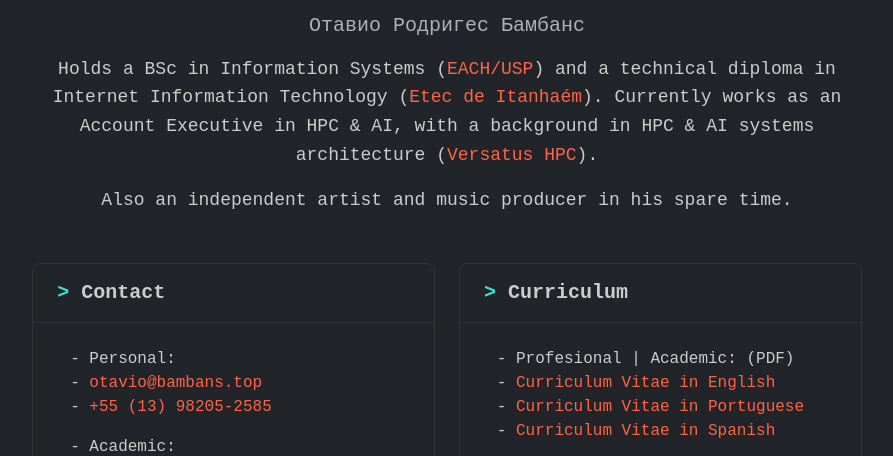
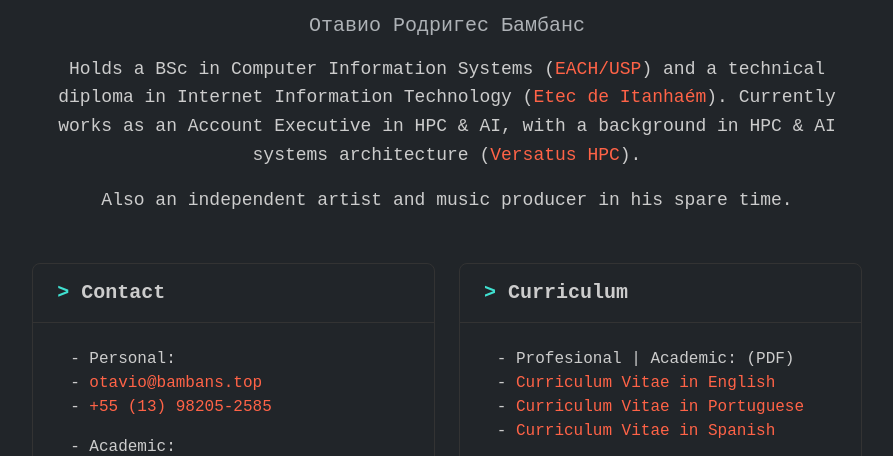
Before and after one commit to bambans/bambans.github.io, a plain HTML site: page index.html in a window 1280 px wide. Shown: the part 317-773 px from the top of the page, without its empty margins (193-1086 px from the left). Drawn offline with nearby package versions, Linux system fonts and the light colour scheme.

Commit message:
Update degree description in index.html

```diff
--- a/index.html
+++ b/index.html
@@ -40,7 +40,7 @@
                         <h1 class="display-4 mb-3">Otávio R. Bambans</h1>
                         <h2 class="fs-5 fw-light text-body-secondary mb-3">Отавио Родригес Бамбанс</h2>
                         <p class="lead">
-                            Holds a BSc in Information Systems
+                            Holds a BSc in Computer Information Systems
                             (<a
                                  href="https://www5.each.usp.br/bacharelado-em-sistemas-de-informacao/"
                                  target="_blank"
```
